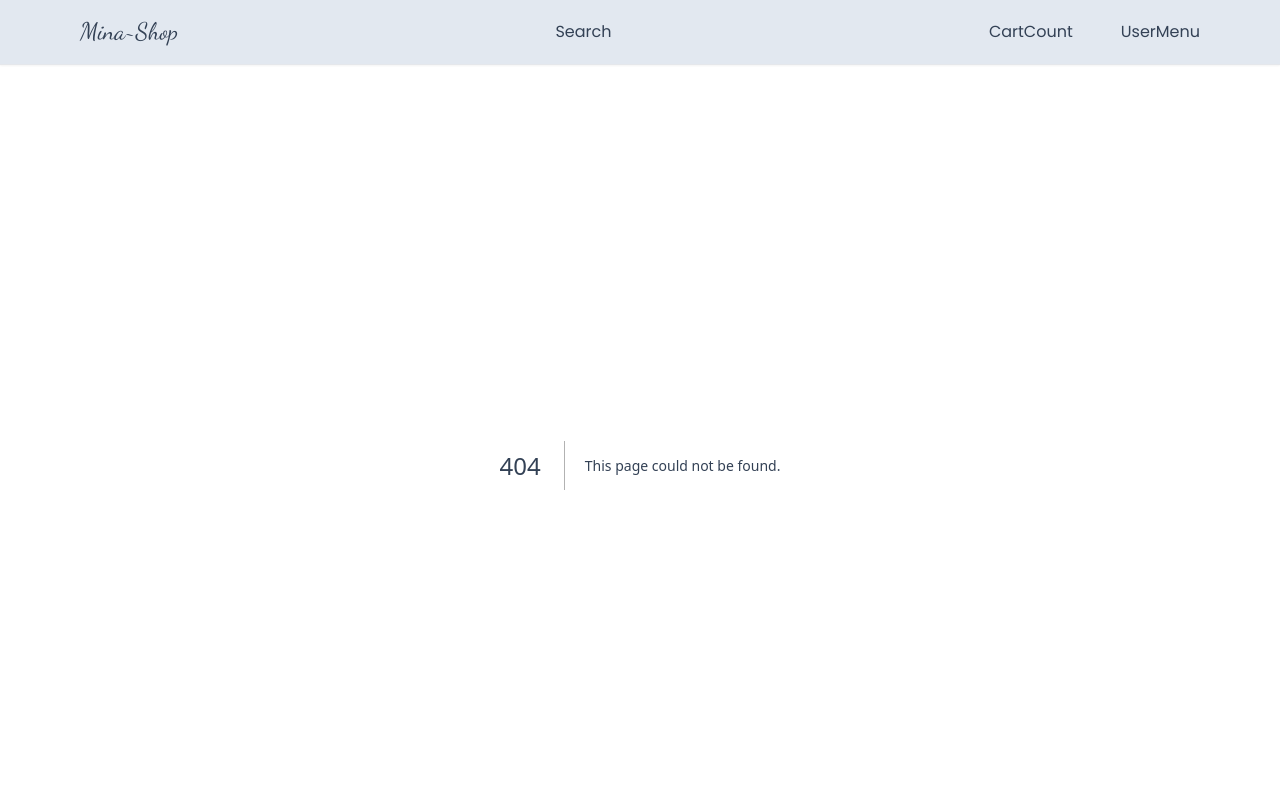
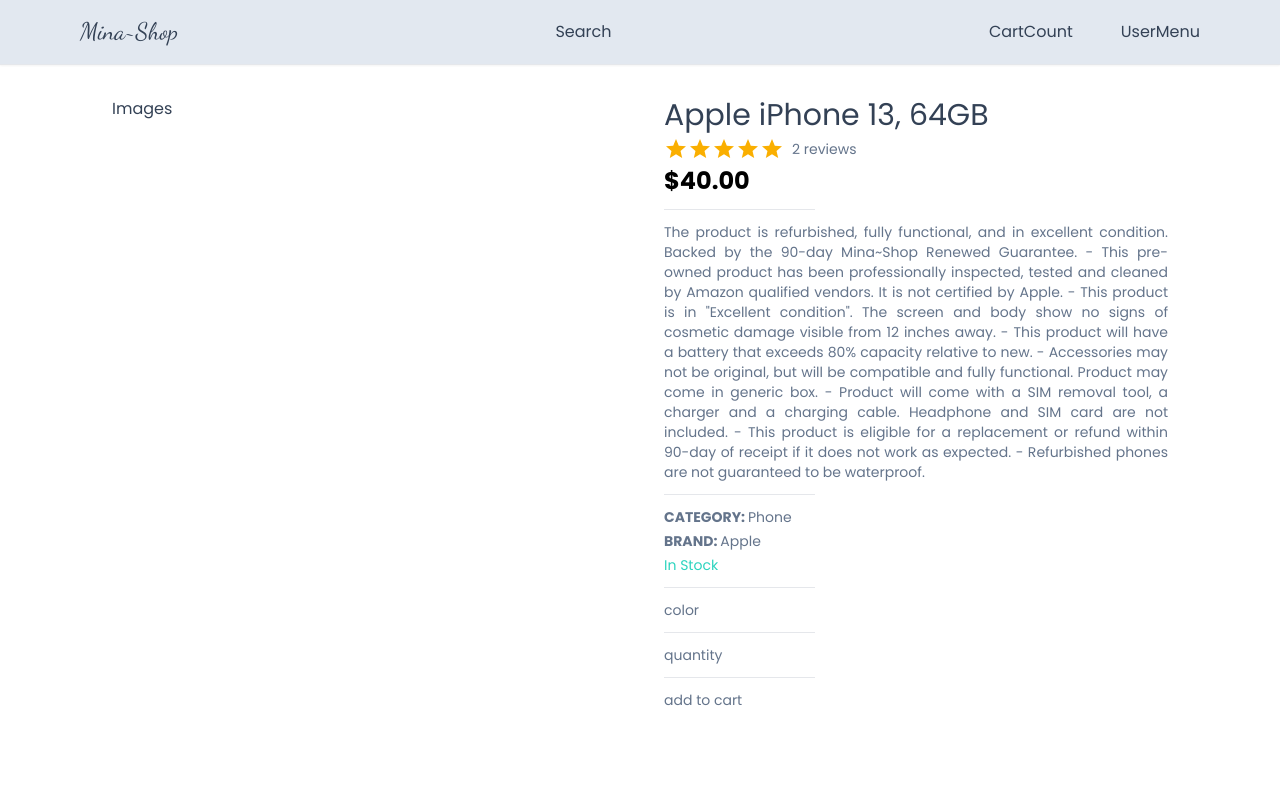
Before and after one commit to Mina2209/E-Store, a Next.js app: page /product/1 in a window 1280 px wide. Before the commit this address had no page. Shown: the top 800 px of the page. Built offline with nearby package versions, Linux system fonts and the light colour scheme.

Commit message:
Added Product's Details Page

```diff
--- /dev/null
+++ b/app/cart/page.tsx
@@ -0,0 +1,5 @@
+const Cart = () => {
+    return ( <div>Cart Page</div> );
+}
+
+export default Cart;
--- a/app/components/products/productCard.tsx
+++ b/app/components/products/productCard.tsx
@@ -4,6 +4,7 @@
 import truncateText from "@/utils/truncateText";
 import { Rating } from "@mui/material";
 import Image from "next/image";
+import { useRouter } from "next/navigation";
 
 interface ProductCardProps {
   data: {
@@ -21,11 +22,13 @@
   };
 }
 const ProductCard: React.FC<ProductCardProps> = ({ data }) => {
+  const router = useRouter();
   const productRating =
     data.reviews.reduce((acc: number, item: any) => acc + item.rating, 0) /
     data.reviews.length;
   return (
     <div
+        onClick={() => router.push(`/product/${data.id}`)}
       className="col-span-1
     cursor-pointer
     border-[1.2px]
--- a/app/layout.tsx
+++ b/app/layout.tsx
@@ -7,7 +7,7 @@
 const poppins = Poppins({ subsets: ["latin"], weight: ["400", "700"] });
 
 export const metadata: Metadata = {
-  title: "E-Shop",
+  title: "Mina-Shop",
   description: "E-Commerce App.",
 };
 
--- a/app/page.tsx
+++ b/app/page.tsx
@@ -1,7 +1,7 @@
 import { products } from "@/utils/products";
 import Container from "./components/Container";
 import HomeBanner from "./components/HomeBanner";
-import ProductCard from "./components/products/productCard";
+import ProductCard from "./components/products/ProductCard";
 
 export default function Home() {
   return (
--- /dev/null
+++ b/app/product/[productId]/ProductDetails.tsx
@@ -0,0 +1,85 @@
+"use client";
+
+import FormatPrice from "@/utils/formatPrice";
+import { Rating } from "@mui/material";
+import { useState } from "react";
+
+interface ProductDetailsProps {
+  data: any;
+}
+
+export type CartProductType = {
+  id: string;
+  name: string;
+  price: number;
+  description: string;
+  category: string;
+  brand: string;
+  SelectedImg: any;
+  quantity: number;
+
+};
+
+export type SelectedImgType = {
+  color: string;
+  colorCode: string;
+  image: string;
+};
+
+const HorizontalLine = () => <hr className="w-[30%] my-2" />;
+
+const ProductDetails: React.FC<ProductDetailsProps> = ({ data }) => {
+
+  const [CartProduct, setCartProduct] = useState<CartProductType>({
+    id: data.id,
+    name: data.name,
+    price: data.price,
+    description: data.description,
+    category: data.category,
+    brand: data.brand,
+    SelectedImg: {...data.images[0]},
+    quantity: 1,
+  });
+
+  const productRating =
+    data.reviews.reduce((acc: number, item: any) => acc + item.rating, 0) /
+    data.reviews.length;
+
+  return (
+    <div className="grid grid-cols-1 md:grid-cols-2 gap-12">
+      <div>Images</div>
+      <div className="flex flex-col gap-1 text-slate-500 text-sm">
+        <h2 className="text-3xl font-medium text-slate-700">{data.name}</h2>
+        <div className="flex items-center gap-2">
+          <Rating value={productRating} readOnly />
+          <div>{data.reviews.length} reviews</div>
+        </div>
+        <div className="font-bold text-2xl text-black">
+          {FormatPrice(data.price)}
+        </div>
+        <HorizontalLine />
+        <div className="text-justify">{data.description}</div>
+        <HorizontalLine />
+        <div>
+          <span className="font-semibold">CATEGORY: </span>
+          {data.category}
+        </div>
+        <div>
+          <span className="font-semibold">BRAND: </span>
+          {data.brand}
+        </div>
+        <div className={data.inStock ? "text-teal-400" : "text-rose-400"}>
+          {data.inStock ? "In Stock" : "Out of Stock"}
+        </div>
+        <HorizontalLine />
+        <div>color</div>
+        <HorizontalLine />
+        <div>quantity</div>
+        <HorizontalLine />
+        <div>add to cart</div>
+      </div>
+    </div>
+  );
+};
+
+export default ProductDetails;
--- /dev/null
+++ b/app/product/[productId]/page.tsx
@@ -0,0 +1,19 @@
+import Container from "@/app/components/Container";
+import { product } from "@/utils/product";
+import ProductDetails from "./ProductDetails";
+
+interface ProductParams {
+  productId?: string;
+}
+
+const Product = ({ params }: { params: ProductParams }) => {
+  //console.log(params.productId);
+  return (
+    <div className="p-8">
+      <Container>
+        <ProductDetails data={product} />
+      </Container>
+    </div>
+  );
+};
+export default Product;
--- /dev/null
+++ b/utils/product.ts
@@ -0,0 +1,71 @@
+export const product = {
+  id: "648437b38c44d52b9542e340",
+  name: "Apple iPhone 13, 64GB",
+  description:
+    'The product is refurbished, fully functional, and in excellent condition. Backed by the 90-day Mina~Shop Renewed Guarantee.\n- This pre-owned product has been professionally inspected, tested and cleaned by Amazon qualified vendors. It is not certified by Apple.\n- This product is in "Excellent condition". The screen and body show no signs of cosmetic damage visible from 12 inches away.\n- This product will have a battery that exceeds 80% capacity relative to new.\n- Accessories may not be original, but will be compatible and fully functional. Product may come in generic box.\n- Product will come with a SIM removal tool, a charger and a charging cable. Headphone and SIM card are not included.\n- This product is eligible for a replacement or refund within 90-day of receipt if it does not work as expected.\n- Refurbished phones are not guaranteed to be waterproof.',
+  price: 40,
+  brand: "Apple",
+  category: "Phone",
+  inStock: true,
+  images: [
+    {
+      color: "Black",
+      colorCode: "#000000",
+      image: "https://m.media-amazon.com/images/I/61g+McQpg7L._AC_SX679_.jpg",
+    },
+    {
+      color: "Blue",
+      colorCode: " #0000FF",
+      image: "https://m.media-amazon.com/images/I/713Om9vCHUL._AC_SX679_.jpg",
+    },
+    {
+      color: "Red",
+      colorCode: "#FF0000",
+      image:
+        "https://m.media-amazon.com/images/I/61thdjmfHcL.__AC_SX300_SY300_QL70_FMwebp_.jpg",
+    },
+  ],
+  reviews: [
+    {
+      id: "6499b4887402b0efd394d8f3",
+      userId: "6499b184b0e9a8c8709821d3",
+      productId: "648437b38c44d52b9542e340",
+      rating: 4,
+      comment:
+        "good enough. I like the camera and casing. the delivery was fast too.",
+      createdDate: "2023-06-26T15:53:44.483Z",
+      user: {
+        id: "6499b184b0e9a8c8709821d3",
+        name: "Chaoo",
+        email: "example1@gmail.com",
+        emailVerified: null,
+        image:
+          "https://lh3.googleusercontent.com/a/AAcHTtcuRLwWi1vPKaQOcJlUurlhRAIIq2LgYccE8p32=s96-c",
+        hashedPassword: null,
+        createdAt: "2023-06-26T15:40:52.558Z",
+        updatedAt: "2023-06-26T15:40:52.558Z",
+        role: "USER",
+      },
+    },
+    {
+      id: "6499a110efe4e4de451c7edc",
+      userId: "6475af156bad4917456e6e1e",
+      productId: "648437b38c44d52b9542e340",
+      rating: 5,
+      comment: "I really liked it!!",
+      createdDate: "2023-06-26T14:30:40.998Z",
+      user: {
+        id: "6475af156bad4917456e6e1e",
+        name: "Charles",
+        email: "example@gmail.com",
+        emailVerified: null,
+        image:
+          "https://lh3.googleusercontent.com/a/AAcHTteOiCtILLBWiAoolIW9PJH-r5825pBDl824_8LD=s96-c",
+        hashedPassword: null,
+        createdAt: "2023-05-30T08:08:53.979Z",
+        updatedAt: "2023-05-30T08:08:53.979Z",
+        role: "ADMIN",
+      },
+    },
+  ],
+};
```
Also changed, not shown: utils/formatPrice.ts (renamed from utils/formatPrice.tsx), utils/truncateText.ts (renamed from utils/truncateText.tsx).
